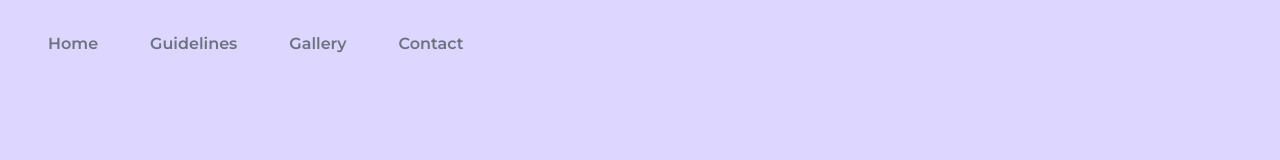
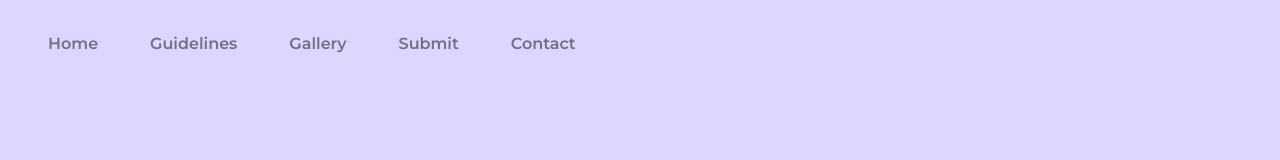
Before and after one commit to Command-Tech/InnovatHER-website, a Next.js app: page / in a window 1280 px wide. Shown: the top 160 px of the page. Built offline with nearby package versions, Linux system fonts and the light colour scheme.

Commit message:
add submit button (#31)

```diff
--- a/components/nav.js
+++ b/components/nav.js
@@ -7,6 +7,7 @@ const links = [
   { label: "Home", href: "/" },
   { label: "Guidelines", href: "/guidelines" },
   { label: "Gallery", href: "https://airtable.com/shrMBfy9t74j8PAxc" },
+  { label: "Submit", href: "https://airtable.com/shrxwr2YZHePwD5wz" },
   { label: "Contact", href: "mailto:info@commandtech.codes" },
 ]
 
```
